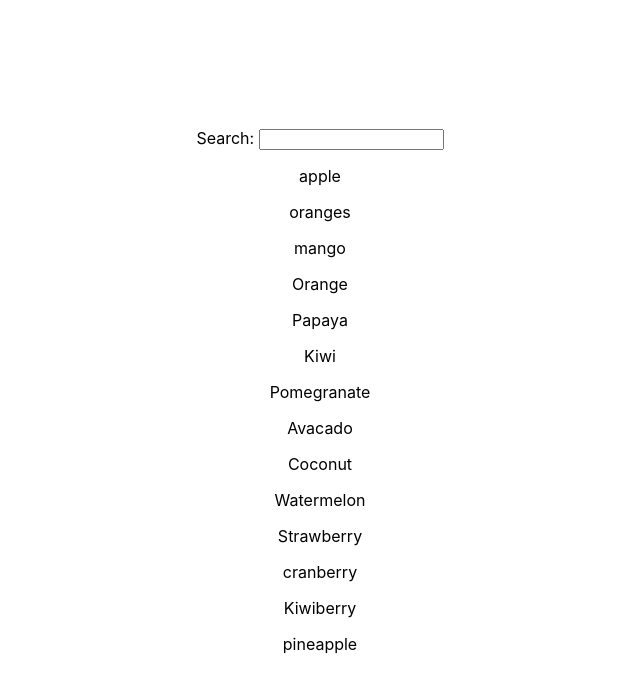
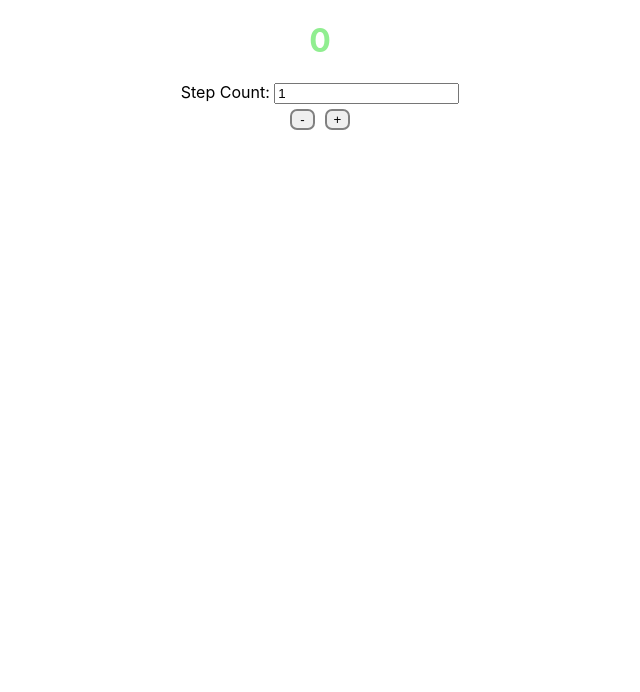
Before and after one commit to Mohammad-ghasempour/react-techniques, a React (Create React App) app in the folder practice/: page / in a window 1280 px wide. Shown: the top 692 px of the page, without its empty margins (320-960 px from the left). Built offline with nearby package versions, Linux system fonts and the light colour scheme.

Commit message:
Counter practice finished

```diff
--- a/practice/src/Form.js
+++ b/practice/src/Form.js
@@ -4,6 +4,8 @@ import Clock from "./Clock";
 import { LearnLifeCycles } from "./LearnLifeCycles";
 import Hooks from "./Hooks";
 import {SearchFilter} from './exercise/searchFiltr/SearchFilter';
+import UseRefPractice from './UseRefPractice';
+import Counter from "./exercise/counter/Counter";
 
 export const userNameContext = createContext();
 
@@ -27,7 +29,14 @@ export const Form = () => {
       <Hooks />
       </userNameContext.Provider>
       </div> */}
-        <SearchFilter/>
+
+        {/* <SearchFilter/>
+
+        <hr/>
+
+        <UseRefPractice/>
+        <hr/> */}
+        <Counter/>
 
     </div>
   );
--- /dev/null
+++ b/practice/src/UseRefPractice.js
@@ -0,0 +1,56 @@
+import React, { useRef, useState, useEffect } from "react";
+
+const UseRefPractice = () => {
+  const [count, setCount] = useState("");
+  const ref = useRef(0);
+
+  useEffect(() => {
+    ref.current = ref.current + 1;
+  });
+  useEffect(() => {
+    ref.current = 1;
+  }, []);
+
+  const myFocus = useRef();
+  const focusOnInput = ()=>{
+    myFocus.current.focus();
+
+  }
+  /////////Current State and Previous state////////
+  const [myText, setMyText] = useState("");
+  const previousState = useRef("");
+
+  const formSubmit =(e)=>{
+    e.preventDefault()
+    console.log(e.target[0].value)
+    setMyText(e.target[0].value)
+    }
+
+    useEffect(()=>{
+        previousState.current = myText
+    },[myText])
+
+
+
+  return (
+    <div>
+      <span>Enter a Text: </span><input
+        type="text"
+        ref={myFocus}
+        value={count}
+        onChange={(e) => setCount(e.target.value)}
+      />
+      <p>the count of render is: {ref.current}</p>
+      <button onClick={focusOnInput}>Focus on Input</button>
+
+      <hr/>
+      <form onSubmit={formSubmit}>
+      <span>Enter a Name: </span><input type="text" name="TextInput"  />
+      <p>Current name is: <b> {myText} </b></p>
+      <p>Previous name was:<b> {previousState.current}</b></p>
+      </form>
+    </div>
+  );
+};
+
+export default UseRefPractice;
--- /dev/null
+++ b/practice/src/exercise/counter/Button.js
@@ -0,0 +1,13 @@
+import React from "react";
+
+const Button = (props) => {
+  return (
+    <div style={{display: 'inline-flex'}}>
+      <button style={{ border: "2px solid grey", borderRadius: "7px", width: '25px', margin:'5px' }}
+      onClick={props.onChange}>
+        {props.type}
+      </button>
+    </div>
+  );
+};
+export default Button;
--- /dev/null
+++ b/practice/src/exercise/counter/Counter.js
@@ -0,0 +1,33 @@
+import React, { useState } from "react";
+import Button from "./Button";
+
+const Counter = () => {
+  const [counter, setCounter] = useState(0);
+  const [stepCount, setStepCount] = useState(1);
+
+  function incCount() {
+    setCounter((counter + stepCount));
+  }
+  function decCount() {
+    setCounter(counter - stepCount);
+  }
+  return (
+    <div>
+      <h1 style={{ color: "lightgreen" }}>{counter}</h1>
+      <div>
+        <div>
+          <span>Step Count: </span>
+          <input
+            type="number"
+            value={stepCount}
+            onChange={(e) => setStepCount(Number(e.target.value))}
+          />
+        </div>
+        <Button type="-" stepCount={stepCount} onChange={decCount} />
+        <Button type="+" stepCount={stepCount} onChange={incCount} />
+      </div>
+    </div>
+  );
+};
+
+export default Counter;
```
